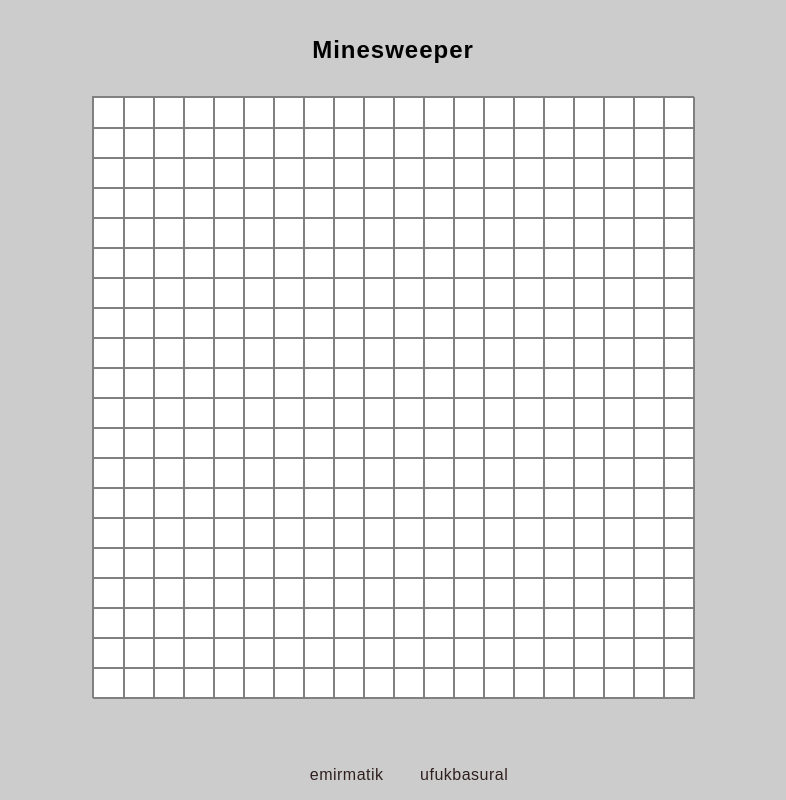
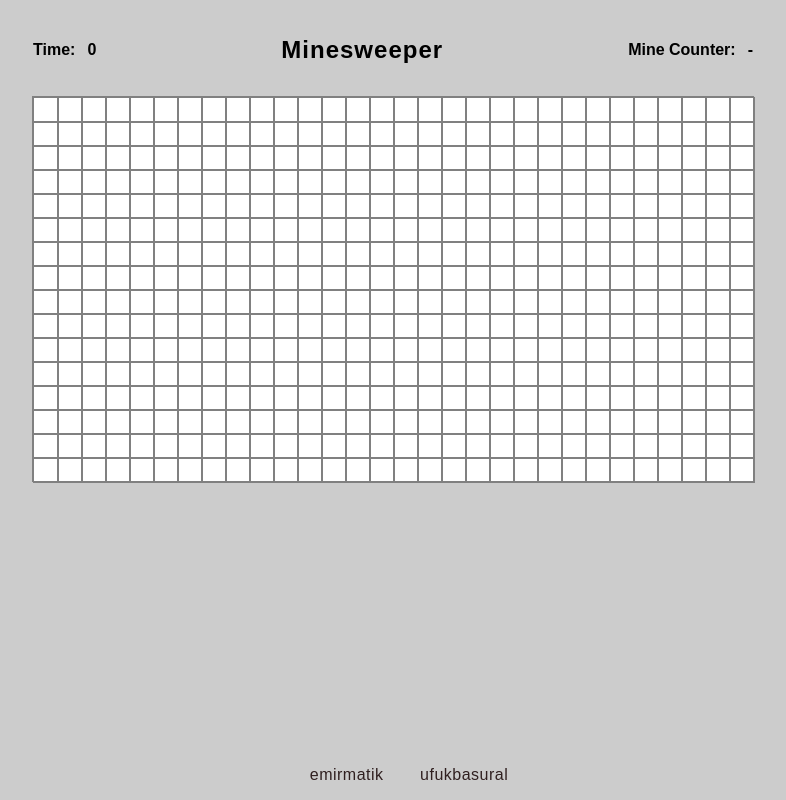
Before and after one commit to emirmatik/minesweeper-basic, a plain HTML site: page index.html in a window 1280 px wide. Shown: the whole page, without its empty margins (247-1033 px from the left). Drawn offline with Linux system fonts and the light colour scheme.

Commit message:
resolved a calculation issue and added time and mine counters

```diff
--- a/app.css
+++ b/app.css
@@ -9,19 +9,35 @@ body {
     background-color: rgb(204, 204, 204);
 }
 
-h2 {
+.header {
     position: absolute;
     top: 1rem;
     left: 50%;
+    min-width: 400px;
+    font-weight: 600;
+    display: flex;
+    align-items: center;
+    justify-content: space-between;
+    transform: translateX(-50%);
+}
+
+.header h2 {
     letter-spacing: 1px;
-    transform: translateX(-50%);
+}
+
+.header div {
+    display: flex;
+    align-items: center;
+    justify-content: center;
+}
+
+.mine-counter, .time {
+    margin-left: .75rem;
 }
 
 .grid {
     position: absolute;
     display: grid;
-    width: 600px;
-    height: 600px;
     top: 6rem;
     left: 50%;
     border: 1px solid gray;
@@ -66,6 +82,10 @@ h2 {
     background-size: 55%;
 }
 
+.cell.visible.flag {
+    background-color: #f1f1f1;
+}
+
 .cell:hover {
     background-color: lightgray;
 }
--- a/game.js
+++ b/game.js
@@ -5,12 +5,15 @@
 
 document.addEventListener('contextmenu', event => event.preventDefault());
 
+const timeHtml = document.querySelector('.time');
+const mineCounterHtml = document.querySelector('.mine-counter');
+const header = document.querySelector(".header");
 const grid = document.querySelector(".grid");
 const CELLSHTML = grid.children;
 
-const ROWS = 20;
-const COLS = 20;
-const MINES = 50;
+const ROWS = 16;
+const COLS = 30;
+const MINES = 99;
 const CELLS = new Array(ROWS * COLS).fill(0).map((cell, cellIndex) => ({
     i: cellIndex,
     value: '',
@@ -25,13 +28,15 @@ const COLORS = {
     3: '#d38800',
     4: 'purple',
     5: 'brown',
-    6: 'pink',
-    7: 'yellow',
-    8: 'red'
+    6: '#e12727',
+    7: 'red',
+    8: 'brown'
 };
 
-
+let timeInterval = null;
+let time = 0;
 let isVisited = [];
+let mineCounter = null;
 let isFirstClick = true;
 
 const onClick = (e, index) => {
@@ -96,6 +101,7 @@ const onClick = (e, index) => {
 
                 cellHtml.classList.add('flag');
                 cellHtml.textContent = '';
+                mineCounterHtml.textContent = --mineCounter;
             }
             break;
     }
@@ -115,6 +121,8 @@ const checkWin = () => {
 }
 
 const gameOver = cellHtml => {
+    clearInterval(timeInterval);
+
     [...CELLSHTML].forEach(cell => {
         cell.classList.add('visible');
         cell.style.pointerEvents = 'none';
@@ -142,8 +150,9 @@ const openAround = (i) => {
 const determineNeighbors = () => {
     for(let i = 0; i < CELLS.length; i++) {
         const cell = CELLS[i];
-        const row = Math.floor(i / ROWS);
-        const col = i % ROWS;
+        // COLS: 30 ROWS: 16
+        const row = Math.floor(i / COLS);
+        const col = i % COLS;
 
         // left
         if (col > 0) cell.neighbors.push(CELLS[i - 1]);
@@ -164,6 +173,13 @@ const determineNeighbors = () => {
     }
 }
 
+const startTime = () => {
+    timeInterval = setInterval(() => {
+        time++;
+        timeHtml.textContent = time;
+    }, 1000);
+}
+
 // draw the board and determine neighbors for each cell
 const setupBoard = () => {
     for (let i = 0; i < CELLS.length; i++) {
@@ -172,8 +188,10 @@ const setupBoard = () => {
         cell.classList.add('cell');
         cell.addEventListener('mousedown', e => {
             if (isFirstClick) {
+                // first click
                 locateMines(i);
                 numerateCells();
+                startTime();
 
                 isFirstClick = false;
             }
@@ -185,16 +203,16 @@ const setupBoard = () => {
 
     determineNeighbors();
 
-    grid.style.gridTemplateColumns = `repeat(${COLS}, 1fr)`;
-    grid.style.gridTemplateRows = `repeat(${ROWS}, 1fr)`;
+    grid.style.gridTemplateColumns = `repeat(${COLS}, 24px)`;
+    grid.style.gridTemplateRows = `repeat(${ROWS}, 24px)`;
+    header.style.width = `${COLS * 24}px`;
 }
 
 const locateMines = firstIndex => {
     const prob = MINES / CELLS.length;
-    let curMines = 0;
 
     for (let i = 0; i < CELLS.length; i++) {
-        if (curMines === MINES) break;
+        if (mineCounter === MINES) break;
 
         const cell = CELLS[i];
         const isMine = firstIndex === i
@@ -204,9 +222,11 @@ const locateMines = firstIndex => {
         if (isMine) {
             cell.isMine = true;
             CELLSHTML[i].classList.add('mine');
-            curMines++;
+            mineCounter++;
         }
     }
+
+    mineCounterHtml.textContent = mineCounter;
 }
 
 const numerateCells = () => {
--- a/index.html
+++ b/index.html
@@ -8,7 +8,17 @@
     <link rel="stylesheet" href="./app.css">
 </head>
 <body>
-    <h2>Minesweeper</h2>
+    <div class="header">
+        <div>
+            Time:
+            <div class="time">0</div>
+        </div>
+        <h2>Minesweeper</h2>
+        <div>
+            Mine Counter:
+            <div class="mine-counter">-</div>
+        </div>
+    </div>
     <div class="creators">
         <a href="https://github.com/emirmatik">emirmatik</a>
         <a href="https://github.com/ufukbasural">ufukbasural</a>
```
